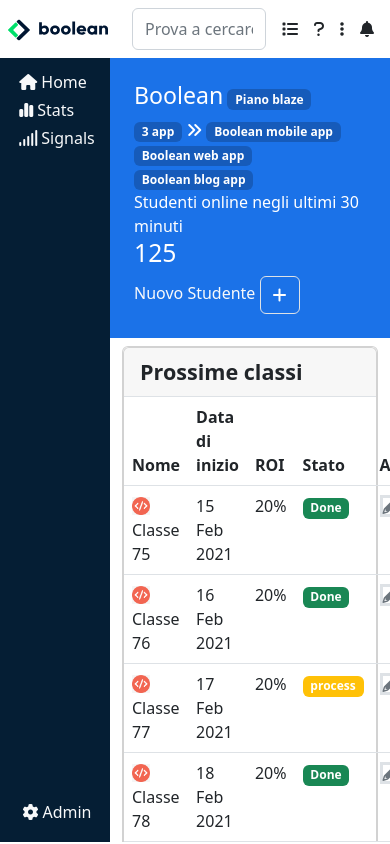
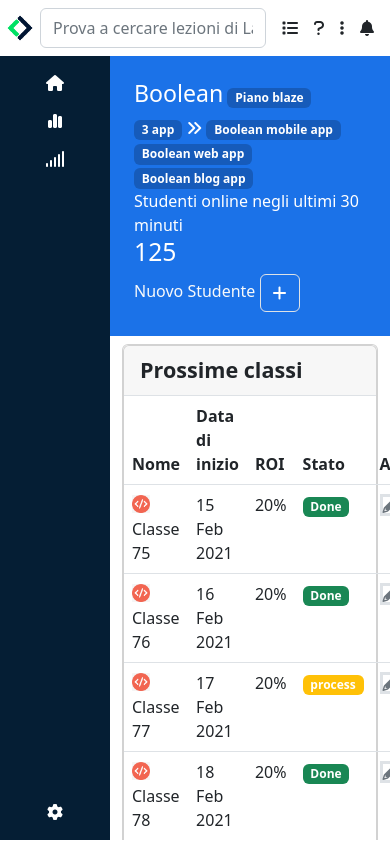
Before and after one commit to Fabrizio1919/html-css-bootstrap-dashboard, a plain HTML site: page index.html in a window 390 px wide. Drawn offline with nearby package versions, Linux system fonts and the light colour scheme.

Commit message:
wip in sidebar add btn in div

```diff
--- a/assets/css/style.css
+++ b/assets/css/style.css
@@ -34,7 +34,7 @@
 
 .bar_top .sidebar_top {
     max-height: calc(100% - 60px);
-    height: 400px;
+
     overflow-y: auto;
 }
 
--- a/index.html
+++ b/index.html
@@ -11,7 +11,7 @@
     <link rel="stylesheet" href="https://cdnjs.cloudflare.com/ajax/libs/font-awesome/6.2.1/css/all.min.css"
         integrity="sha512-MV7K8+y+gLIBoVD59lQIYicR65iaqukzvf/nwasF0nqhPay5w/9lJmVM2hMDcnK1OnMGCdVK+iQrJ7lzPJQd1w=="
         crossorigin="anonymous" referrerpolicy="no-referrer" />
-    <title>Document</title>
+    <title>Dashboard</title>
 </head>
 
 <body class="">
@@ -19,8 +19,11 @@
     <header class="site_header d-flex space-between py-2">
 
         <nav class="navbar p-0">
-            <a class="navbar-brand px-2" href="#">
+            <a class="navbar-brand px-2 d-none d-lg-block" href="#">
                 <img src="./assets/img/logo.svg" alt="Boolean" width="100" height="30">
+            </a>
+            <a class="d-block d-lg-none" href="#">
+                <img src="./assets/img/mobile-logo.png" alt="Boolean" width="40" height="40">
             </a>
         </nav>
         <!-- ./navbar -->
@@ -49,32 +52,34 @@
 
     <div class="bar_top">
         <div class="sidebar d-flex flex-column">
-            <div class="siderbar_top d-flex justify-content-center flex-column align-items-center py-2">
-                <div class="text-light">
+            <div class="sidebar_top d-flex justify-content-center flex-column align-items-center py-2">
+                <div class="text-light d-flex flex-column">
 
-                    <ul class="d-flex m-0 p-0 my-1">
-                        <li><i class="fa fa-home mx-1" aria-hidden="true"></i></li>
-                        <li><span>Home</span></li>
-                    </ul>
+                    <div class="btn text-white">
+                        <i class="fa fa-home mx-1 pt-1" aria-hidden="true"></i>
+                        <span class="d-none d-xl-inline">Home</span>
+                    </div>
 
-                    <ul class="d-flex m-0 p-0 my-1">
-                        <li><i class="fa-solid fa-chart-simple mx-1"></i></li>
-                        <li><span>Stats</span></li>
-                    </ul>
+                    <div class="btn text-white">
+                        <i class="fa-solid fa-chart-simple mx-1 pt-1""></i>
+                        <span class="d-none d-xl-inline">Stats</span>
+                    </div>
 
-                    <ul class="d-flex m-0 p-0 my-1">
-                        <li><i class="fa-solid fa-signal mx-1"></i></li>
-                        <li><span>Signals</span></li>
-                    </ul>
+                    <div class="btn text-white">
+                        <i class="fa-solid fa-signal mx-1 pt-1"></i>
+                        <span class="d-none d-xl-inline">Signals</span>
+                    </div>
+
                 </div>
+
             </div>
             <!-- ./siderbar_top -->
             <div class="sidebar_bottom d-flex justify-content-center flex-column align-items-center py-2">
                 <div class="text-light">
-                    <ul class="d-flex m-0 p-0 my-1">
-                        <li><i class="fa-solid fa-gear mx-1"></i></li>
-                        <li><span>Admin</span></li>
-                    </ul>
+                    <div class="btn text-white d-flex">
+                        <i class="fa-solid fa-gear mx-1 pt-1"></i>
+                        <span class="d-none d-xl-inline">Admin</span>
+                    </div>
                 </div>
             </div>
             <!-- ./siderbar_bottom -->
```
